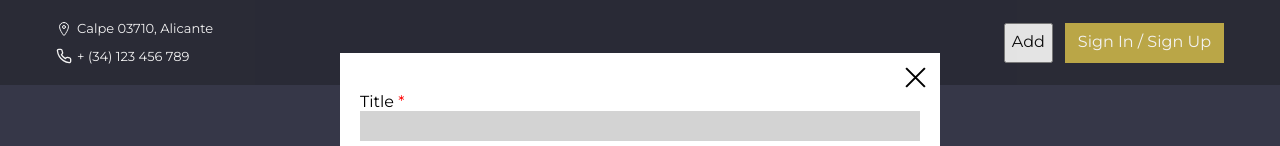
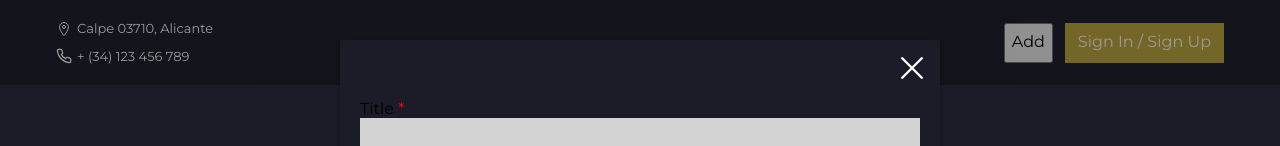
Before and after one commit to Dimzie/riovino, a React (Create React App) app: page /riovino/vinos/vermuts in a window 1280 px wide. Both pictures are taken after a click on the button "Add". Shown: the top 146 px of the page. Built offline with nearby package versions, Linux system fonts and the light colour scheme; no server answers.

Commit message:
delete form
styles

```diff
--- a/src/components/DeleteConfirm/DeleteConfirm.jsx
+++ /dev/null
@@ -1,12 +0,0 @@
-import React from 'react';
-
-const DeleteConfirm = ({ onDelete, onCloseModal, id }) => {
-  return (
-    <div>
-      <button onClick={onDelete}>Yes</button>
-      <button onClick={onCloseModal}>No</button>
-    </div>
-  );
-};
-
-export default DeleteConfirm;
--- /dev/null
+++ b/src/components/DeleteForm/DeleteForm.jsx
@@ -0,0 +1,26 @@
+import React from 'react';
+import {
+  DeleteFormNoBtn,
+  DeleteFormYesBtn,
+  Li,
+  List,
+  Question,
+} from './DeleteForm.styled';
+
+const DeleteForm = ({ onDelete, onCloseModal, id }) => {
+  return (
+    <>
+      <Question>¿Estás seguro de que quieres eliminar?</Question>
+      <List>
+        <Li>
+          <DeleteFormYesBtn onClick={onDelete}>Sí</DeleteFormYesBtn>
+        </Li>
+        <Li>
+          <DeleteFormNoBtn onClick={onCloseModal}>No</DeleteFormNoBtn>
+        </Li>
+      </List>
+    </>
+  );
+};
+
+export default DeleteForm;
--- /dev/null
+++ b/src/components/DeleteForm/DeleteForm.styled.js
@@ -0,0 +1,51 @@
+import styled from 'styled-components';
+
+export const Question = styled.p`
+  font-family: 'Roboto';
+  text-align: center;
+  font-size: 20px;
+  margin-bottom: 25px;
+`;
+
+export const List = styled.ul`
+  display: flex;
+  justify-content: center;
+  align-items: center;
+  gap: 50px;
+`;
+
+export const Li = styled.li`
+`
+
+export const DeleteFormYesBtn = styled.button`
+  font-family: 'Roboto';
+  text-align: center;
+  padding: 0px 20px;
+  height: 35px;
+  background-color: rgba(46, 47, 66, 1);
+  border: none;
+  color: #ffffff;
+  cursor: pointer;
+  transition: color 100ms ease-in;
+  &:hover {
+    color: #c0aa41;
+  }
+`;
+
+export const DeleteFormNoBtn = styled.button`
+  font-family: 'Roboto';
+  height: 35px;
+  border: none;
+  background-color: #c0aa41;
+  color: #ffffff;
+  padding: 0px 20px;
+  cursor: pointer;
+  transition: color 100ms ease-in, border-color 100ms ease-in,
+    background-color 100ms ease-in;
+  &:hover,
+  &:focus {
+    color: #c0aa41;
+    border-color: #c0aa41;
+    background-color: #ffffff;
+  }
+`;
--- a/src/components/Items/TypeItem/TypeItem.jsx
+++ b/src/components/Items/TypeItem/TypeItem.jsx
@@ -2,7 +2,7 @@ import React, { useState } from 'react';
 import {
   CartContainer,
   Container,
-  DeleteBtn,
+  TypeBtn,
   ImgContainer,
   InfoContainer,
   Iva,
@@ -12,6 +12,7 @@ import {
   Region,
   RegionContainer,
   Title,
+  TypeBtnContainer,
 } from './TypeItem.styled';
 import zagl from '../../../images/no-photo.png';
 import AddCartForm from 'components/AddCartForm/AddCartForm';
@@ -22,7 +23,7 @@ import { removeProduct } from '../../../redux/products/operations';
 import CriticsList from 'components/Lists/CriticsList/CriticsList';
 import { regionFlagCheck } from 'helpers/functions/regionFlagCheck';
 import { ivaInclude } from 'helpers/functions/ivaIncludeCalculate';
-import DeleteConfirm from 'components/DeleteConfirm/DeleteConfirm';
+import DeleteForm from 'components/DeleteForm/DeleteForm';
 
 const TypeItem = ({
   title,
@@ -74,15 +75,17 @@ const TypeItem = ({
           </PriceContainer>
           <AddCartForm />
         </CartContainer>
-        <DeleteBtn type="button" onClick={toggleDeleteModal}>
-          Delete
-        </DeleteBtn>
-        <DeleteBtn type="button" onClick={toggleUpdateModal}>
-          Update
-        </DeleteBtn>
+        <TypeBtnContainer>
+          <TypeBtn type="button" onClick={toggleDeleteModal}>
+            Borrar
+          </TypeBtn>
+          <TypeBtn type="button" onClick={toggleUpdateModal}>
+            Сambiar
+          </TypeBtn>
+        </TypeBtnContainer>
         {isDeleteModalOpen && (
           <Modal onCloseModal={toggleDeleteModal}>
-            <DeleteConfirm
+            <DeleteForm
               onDelete={onHandleDelete}
               onCloseModal={toggleDeleteModal}
             />
--- a/src/components/Items/TypeItem/TypeItem.styled.js
+++ b/src/components/Items/TypeItem/TypeItem.styled.js
@@ -80,10 +80,15 @@ export const Iva = styled.p`
   font-family: 'Roboto';
 `;
 
-export const DeleteBtn = styled.button`
+export const TypeBtnContainer = styled.div`
+  display: flex;
+  gap: 10px;
+  margin-top: 20px;
+`
+
+export const TypeBtn = styled.button`
   font-family: 'Roboto';
   text-align: center;
-  margin-top: 20px;
   padding: 0;
   width: 75px;
   height: 35px;
--- a/src/components/Modal/Modal.jsx
+++ b/src/components/Modal/Modal.jsx
@@ -1,7 +1,7 @@
 import React, { useCallback, useEffect } from 'react';
 import { CloseBtn, ModalContainer, Overlay } from './Modal.styled';
 import { createPortal } from 'react-dom';
-import { GrClose } from 'react-icons/gr';
+import { CloseIcon } from 'helpers/Icons/Icons.styled';
 
 const Modal = ({ children, onCloseModal }) => {
   const handleEscapePress = useCallback(
@@ -24,7 +24,7 @@ const Modal = ({ children, onCloseModal }) => {
     <Overlay>
       <ModalContainer>
         <CloseBtn type="button" onClick={onCloseModal}>
-          <GrClose size={25} />
+          <CloseIcon />
         </CloseBtn>
         {children}
       </ModalContainer>
--- a/src/components/Modal/Modal.styled.js
+++ b/src/components/Modal/Modal.styled.js
@@ -10,19 +10,20 @@ export const Overlay = styled.div`
   justify-content: center;
   align-items: center;
   margin: 0 auto;
-  background-color: rgba(128, 128, 128, 0.1);
+  background-color: rgba(0, 0, 0, 0.4);
   z-index: 1000;
 `;
 
 export const ModalContainer = styled.div`
   position: relative;
-  padding: 40px 20px;
+  padding: 60px 20px;
   max-width: 90%;
   min-width: 288px;
   box-sizing: border-box;
   max-height: 90vh;
-  background-color: white;
+  background-color: #1c1c28;
   overflow-y: auto;
+  box-shadow: rgba(0, 0, 0, 0.16) 0px 3px 6px, rgba(0, 0, 0, 0.23) 0px 3px 6px;
 
   @media screen and (min-width: 768px) {
     width: 600px;
@@ -31,21 +32,22 @@ export const ModalContainer = styled.div`
 
 export const CloseBtn = styled.button`
   position: absolute;
-  width: 30px;
+  width: 28px;
   padding: 0;
-  top: 12px;
-  right: 10px;
+  top: 14px;
+  right: 14px;
   display: flex;
   justify-content: center;
   align-items: center;
   border: none;
   background-color: transparent;
   cursor: pointer;
-  transition: color 150ms ease-in;
-  color: #000000;
+  transition: color 100ms ease-in, transform 100ms ease-in;
+  color: #ffffff;
 
   &:hover,
   &:focus {
-    color: red;
+    color: #c0aa41;
+    transform: rotate(90deg);
   }
 `;
--- a/src/helpers/Icons/Icons.styled.js
+++ b/src/helpers/Icons/Icons.styled.js
@@ -5,6 +5,7 @@ import { LiaTelegram } from 'react-icons/lia';
 import { FaInstagram } from 'react-icons/fa';
 import { BiArrowBack } from 'react-icons/bi';
 import { RxHamburgerMenu } from 'react-icons/rx';
+import { GrClose } from 'react-icons/gr';
 
 export const LocationIcon = styled(IoLocationOutline)`
   width: 16px;
@@ -37,3 +38,8 @@ export const BurgerIcon = styled(RxHamburgerMenu)`
   color: #ffffff;
   transition: color 150ms ease-in;
 `;
+
+export const CloseIcon = styled(GrClose)`
+  width: 28px;
+  height: 28px;
+`;
```
